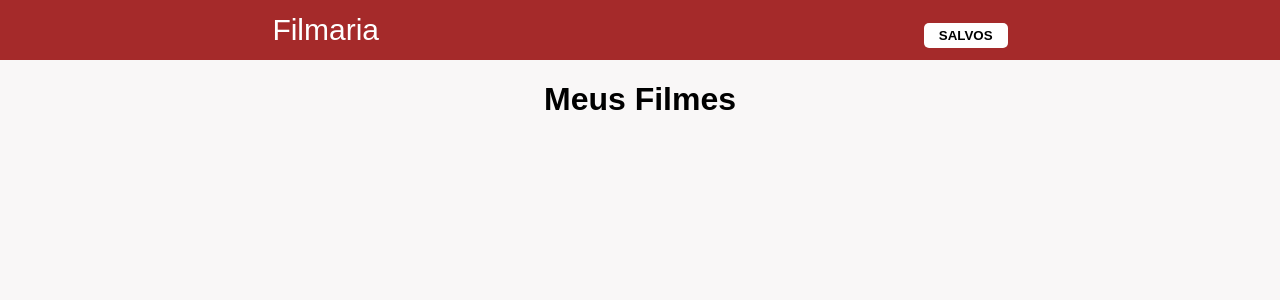
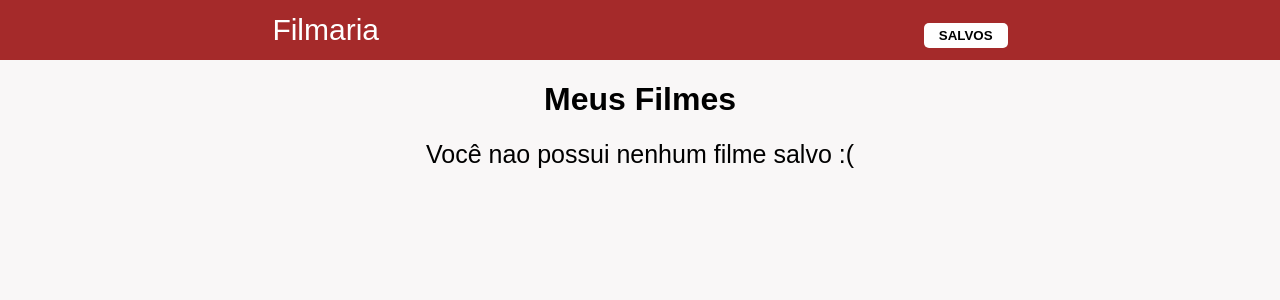
Before and after one commit to cunhaluisg5/filmaria_vue, a Vue app: page /salvos in a window 1280 px wide. Shown: the top 300 px of the page. Built offline with nearby package versions, Linux system fonts and the light colour scheme.

Commit message:
Cria página de filmes salvos

```diff
--- a/src/pages/MeusFilmes.vue
+++ b/src/pages/MeusFilmes.vue
@@ -1,15 +1,83 @@
 <template>
   <div id="meus-filmes">
-    <h1>Meus Filmes</h1>
+     <h1>Meus Filmes</h1>
+     <span v-if="filmes.length <= 0">
+       Você nao possui nenhum filme salvo :(
+     </span>
+
+     <ul>
+       <li v-for="filme in filmes" :key="filme.id">
+         <span>{{filme.nome}}</span>
+         <div>
+           <router-link :to="`/filme/${filme.id}`">
+            <button>detalhes</button>
+          </router-link>
+           <button @click="excluir(filme.id)">Excluir</button>
+         </div>
+       </li>
+     </ul>
+
   </div>
 </template>
 
 <script>
 export default {
-  name: 'Meus-Filmes_'
+  data(){
+    return{
+      filmes: [],
+    }
+  },
+  created(){
+    const minhaLista = localStorage.getItem('myFilme');
+    this.filmes = JSON.parse(minhaLista) || [];
+  },
+  methods:{
+    excluir(id){
+      let filtroFilmes = this.filmes.filter((filme) => {
+        return (filme.id !== id);
+      });
+
+      return this.filmes = filtroFilmes;
+
+    }
+  },
+  watch:{
+    filmes(){
+      localStorage.setItem('myFilme', JSON.stringify(this.filmes));
+    }
+  }
 }
 </script>
 
-<style>
+<style scoped>
+  #meus-filmes{
+    display: flex;
+    flex-direction: column;
+    width: 100%;
+    justify-content: center;
+    align-items: center;
+  }
+
+  ul{
+    padding: 0;
+  }
+
+
+  ul li{
+    padding: 0;
+    list-style: none;
+    min-width: 600px;
+    display: flex;
+    align-items: center;
+    justify-content: space-between;
+  }
+
+  span{
+    font-size: 25px;
+  }
+
+  button{
+    margin-left: 10px;
+  }
 
 </style>
```
